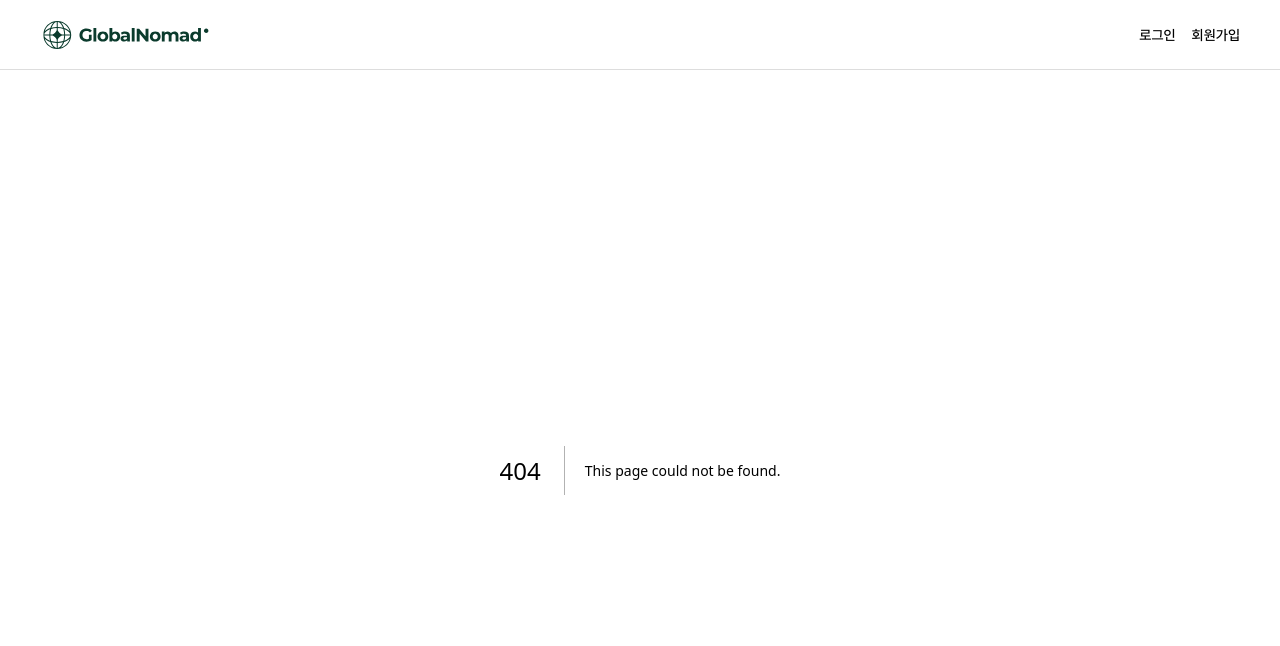
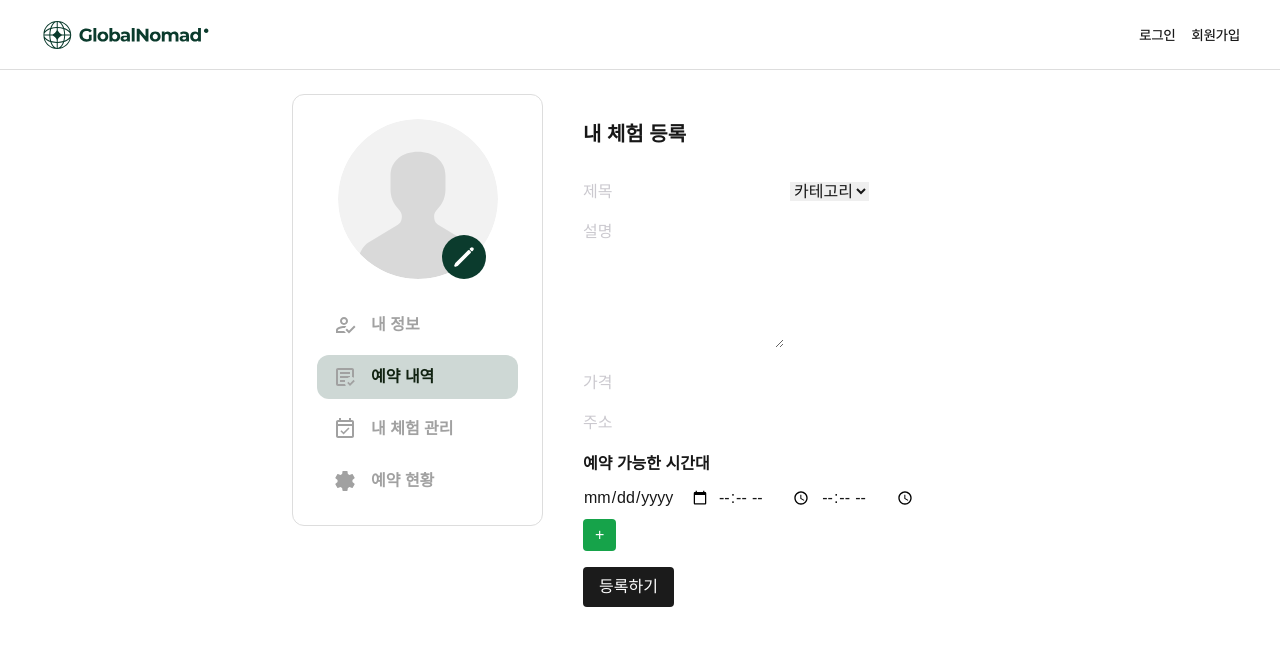
Before and after one commit to codeitFE11-part4-team2/globalnomad, a Next.js app: page /createactivity in a window 1280 px wide. Before the commit this address had no page. Shown: the top 646 px of the page. Built offline with nearby package versions, Linux system fonts and the light colour scheme.

Commit message:
기본 틀 작업

```diff
--- a/package.json
+++ b/package.json
@@ -26,6 +26,7 @@
     "react-slick": "^0.30.3",
     "slick-carousel": "^1.8.1",
     "tailwind-scrollbar-hide": "^2.0.0",
+    "zod": "^3.24.1",
     "zustand": "^5.0.3"
   },
   "devDependencies": {
--- /dev/null
+++ b/src/app/(myPage)/createactivity/_actions/createActions.ts
@@ -0,0 +1,26 @@
+'use server';
+
+import { z } from 'zod';
+
+const experienceSchema = z.object({
+  title: z.string().min(1, '제목을 입력해주세요.'),
+  category: z.string().min(1, '카테고리를 선택해주세요.'),
+  description: z.string().min(10, '설명을 10자 이상 입력해주세요.'),
+  price: z.string().min(1, '가격을 입력해주세요.'),
+  address: z.string().min(1, '주소를 입력해주세요.'),
+});
+
+export async function createActions(
+  state: { message: string },
+  formData: FormData
+) {
+  const data = Object.fromEntries(formData.entries());
+  const validation = experienceSchema.safeParse(data);
+
+  if (!validation.success) {
+    return { message: validation.error.errors[0].message };
+  }
+
+  console.log('폼 제출 성공:', data);
+  return { message: '체험이 등록되었습니다!' };
+}
--- /dev/null
+++ b/src/app/(myPage)/createactivity/page.tsx
@@ -0,0 +1,104 @@
+'use client';
+
+import { useState } from 'react';
+import { useFormState, useFormStatus } from 'react-dom';
+import { createActions } from './_actions/createActions';
+import Form from 'next/form';
+
+const initialState = {
+  message: '',
+};
+
+export default function Page() {
+  const [state, formAction] = useFormState(createActions, initialState);
+  const [schedule, setSchedule] = useState([{ date: '', start: '', end: '' }]);
+  const [bannerImage, setBannerImage] = useState<File | null>(null);
+  const [introImages, setIntroImages] = useState<File[]>([]);
+
+  const handleAddSchedule = () => {
+    setSchedule([...schedule, { date: '', start: '', end: '' }]);
+  };
+
+  return (
+    <div className="max-w-3xl mx-auto p-6">
+      <h1 className="text-xl font-bold mb-4">내 체험 등록</h1>
+      <Form action={formAction} className="space-y-4">
+        <input
+          name="title"
+          placeholder="제목"
+          className="input-field"
+          required
+        />
+        <select name="category" className="input-field" required>
+          <option value="">카테고리</option>
+          <option value="dance">댄스</option>
+          <option value="art">미술</option>
+          <option value="cooking">요리</option>
+        </select>
+        <textarea
+          name="description"
+          placeholder="설명"
+          className="input-field h-32"
+          required
+        />
+        <input
+          name="price"
+          type="number"
+          placeholder="가격"
+          className="input-field"
+          required
+        />
+        <input
+          name="address"
+          placeholder="주소"
+          className="input-field"
+          required
+        />
+
+        <div className="space-y-2">
+          <h2 className="text-lg font-semibold">예약 가능한 시간대</h2>
+          {schedule.map((slot, index) => (
+            <div key={index} className="flex space-x-2">
+              <input
+                type="date"
+                name={`schedule[${index}][date]`}
+                className="input-field w-1/3"
+                required
+              />
+              <input
+                type="time"
+                name={`schedule[${index}][start]`}
+                className="input-field w-1/4"
+                required
+              />
+              <input
+                type="time"
+                name={`schedule[${index}][end]`}
+                className="input-field w-1/4"
+                required
+              />
+            </div>
+          ))}
+          <button
+            type="button"
+            onClick={handleAddSchedule}
+            className="bg-green-600 text-white px-3 py-1 rounded"
+          >
+            +
+          </button>
+        </div>
+        <SubmitButton />
+        {state.message && <p className="text-red-500">{state.message}</p>}
+      </Form>
+    </div>
+  );
+}
+
+function SubmitButton() {
+  const { pending } = useFormStatus();
+  return (
+    <button type="submit" className="bg-black text-white px-4 py-2 rounded">
+      {pending ? '등록 중...' : '등록하기'}
+    </button>
+  );
+}
```
Also changed, not shown: 1 other file (tests, documents, lock files or other folders).
